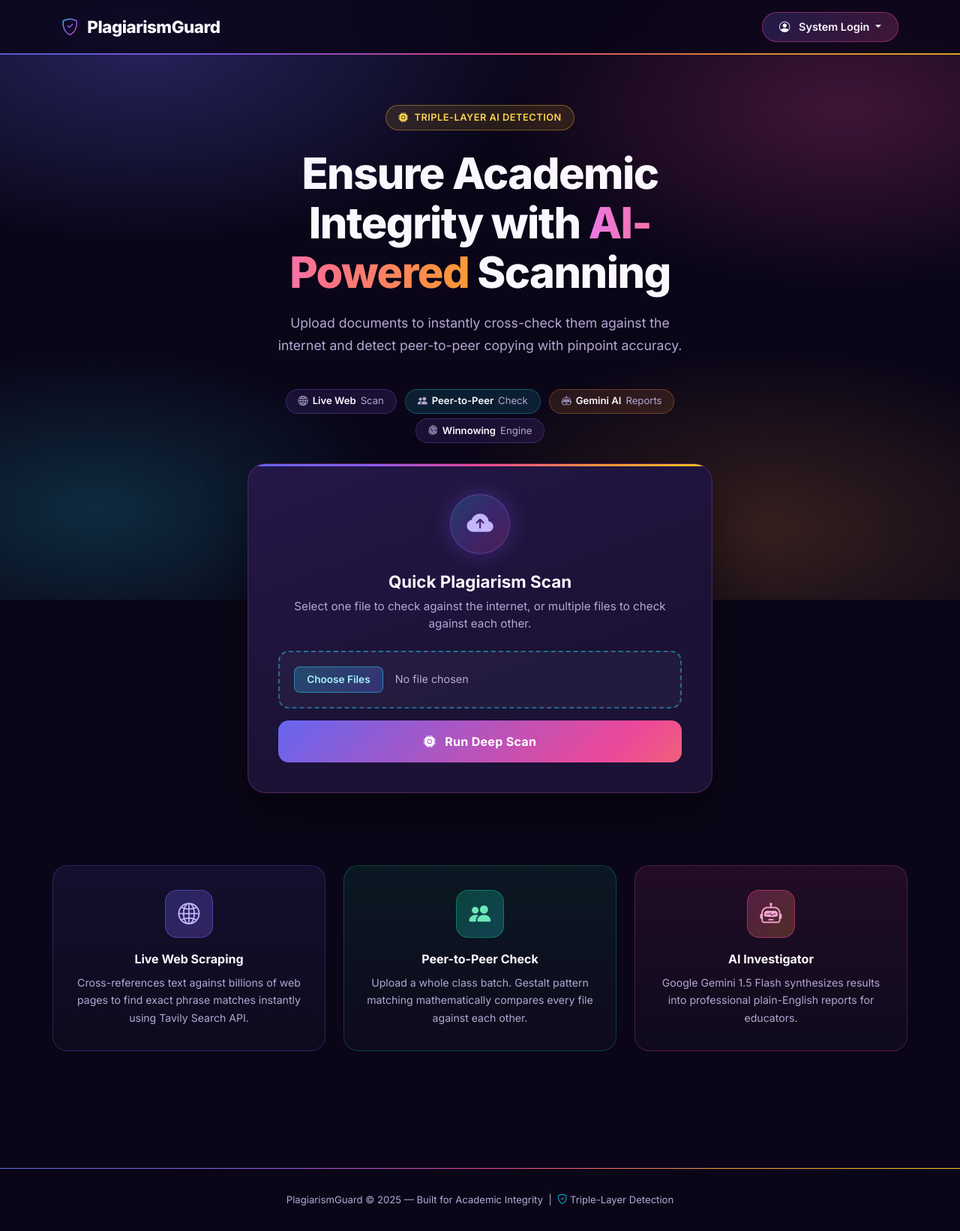
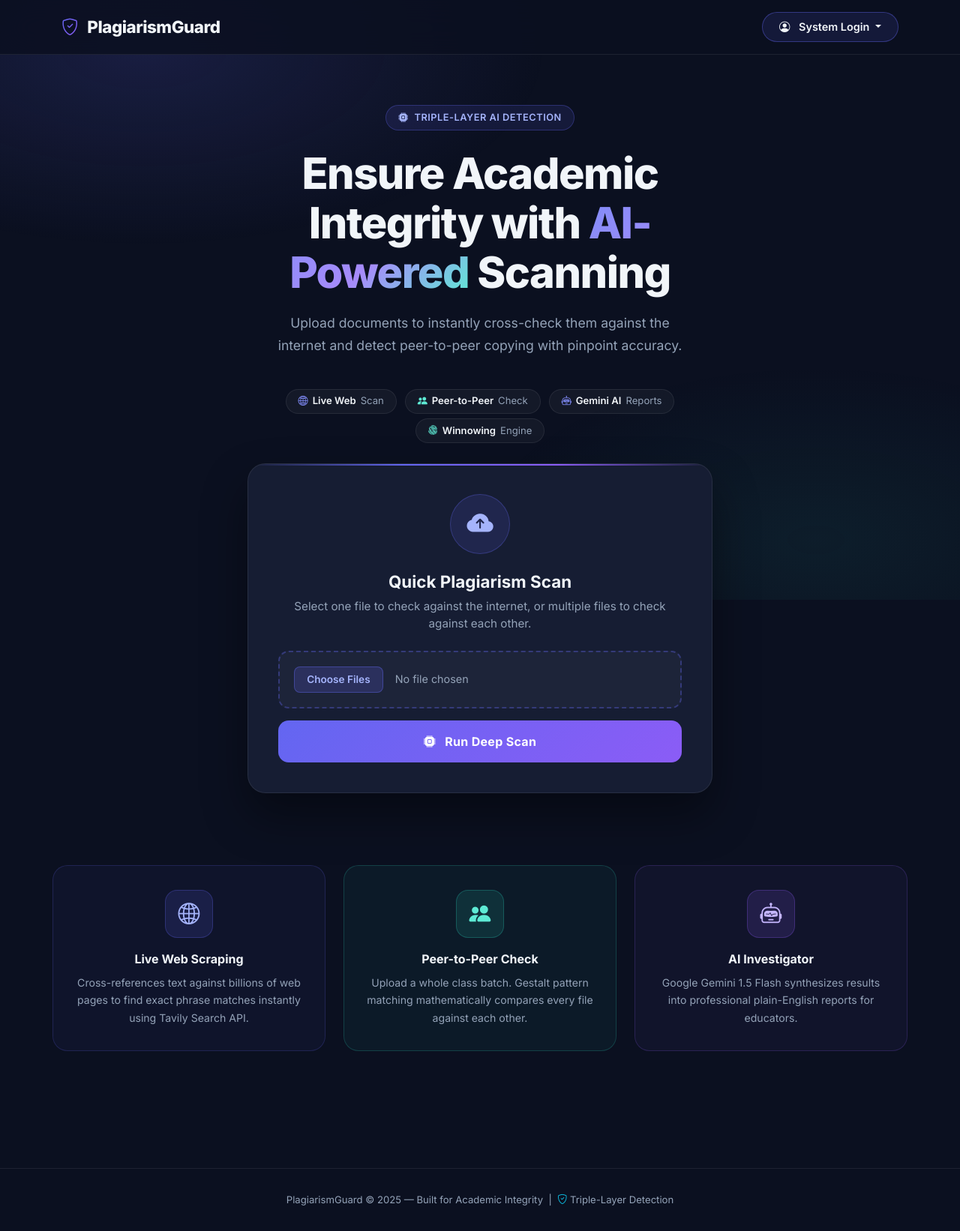
Before and after one commit to Anamikakathait12/Plagiarism_checker, a Flask app: page / in a window 1280 px wide. Shown: the whole page at 75% size. Run offline with Flask 3, Linux system fonts and the light colour scheme; some libraries are stand-ins or nearby versions.

Commit message:
Cool down the CSS

```diff
--- a/app/static/style.css
+++ b/app/static/style.css
@@ -1,32 +1,25 @@
-/* ─── PlagiarismGuard — Colorful CSS ─── */
+/* ─── PlagiarismGuard — Toned-down color CSS ─── */
 
 @import url('https://fonts.googleapis.com/css2?family=Inter:wght@300;400;500;600;700;800&display=swap');
 
 :root {
-  --bg-primary:   #0a0618;
-  --bg-secondary: #120a2a;
-  --bg-card:      #1b1236;
+  --bg-primary:   #0b1020;
+  --bg-secondary: #111830;
+  --bg-card:      #161d33;
 
+  --indigo:  #6366f1;
   --violet:  #8b5cf6;
-  --indigo:  #6366f1;
-  --pink:    #ec4899;
-  --orange:  #fb923c;
-  --amber:   #fbbf24;
-  --teal:    #14b8a6;
-  --cyan:    #22d3ee;
-  --green:   #34d399;
+  --teal:    #2dd4bf;
+  --amber:   #f59e0b;
 
   --accent:       var(--indigo);
-  --accent-2:     var(--pink);
-  --accent-glow:  rgba(236,72,153,0.38);
-  --danger:       #f43f5e;
+  --accent-2:     var(--violet);
+  --accent-glow:  rgba(99,102,241,0.30);
+  --danger:       #ef4444;
   --success:      #10b981;
-  --text-primary: #fbf7ff;
-  --text-muted:   #b4a8d4;
-  --border:       rgba(255,255,255,0.09);
-
-  --rainbow: linear-gradient(90deg, #6366f1, #8b5cf6, #ec4899, #fb923c, #fbbf24);
-  --brand:   linear-gradient(135deg, #6366f1 0%, #ec4899 55%, #fb923c 100%);
+  --text-primary: #f1f5f9;
+  --text-muted:   #94a3b8;
+  --border:       rgba(255,255,255,0.08);
 }
 
 * { box-sizing: border-box; }
@@ -39,23 +32,21 @@ body {
   overflow-x: hidden;
 }
 
-/* Colorful mesh background */
+/* Soft background glow: indigo top-left, a faint teal bottom-right */
 body::before {
   content: '';
   position: fixed;
   inset: 0;
   background:
-    radial-gradient(ellipse 70% 55% at 15% 8%,  rgba(99,102,241,0.30) 0%, transparent 60%),
-    radial-gradient(ellipse 60% 50% at 88% 18%, rgba(236,72,153,0.24) 0%, transparent 60%),
-    radial-gradient(ellipse 60% 50% at 80% 88%, rgba(251,146,60,0.18) 0%, transparent 60%),
-    radial-gradient(ellipse 55% 45% at 10% 85%, rgba(34,211,238,0.18) 0%, transparent 60%);
+    radial-gradient(ellipse 70% 55% at 15% 8%,  rgba(99,102,241,0.16) 0%, transparent 60%),
+    radial-gradient(ellipse 55% 45% at 85% 90%, rgba(45,212,191,0.07) 0%, transparent 65%);
   pointer-events: none;
   z-index: 0;
 }
 
 /* ── NAVBAR ── */
 .navbar-glass {
-  background: rgba(10, 6, 24, 0.80);
+  background: rgba(11, 16, 32, 0.85);
   backdrop-filter: blur(20px);
   -webkit-backdrop-filter: blur(20px);
   border-bottom: 1px solid var(--border);
@@ -63,15 +54,6 @@ body::before {
   top: 0; left: 0; right: 0;
   z-index: 1000;
   padding: 1rem 0;
-}
-
-.navbar-glass::after {
-  content: '';
-  position: absolute;
-  left: 0; right: 0; bottom: -1px;
-  height: 2px;
-  background: var(--rainbow);
-  opacity: 0.85;
 }
 
 .navbar-brand {
@@ -83,7 +65,7 @@ body::before {
 }
 
 .navbar-brand .shield-icon {
-  background: linear-gradient(135deg, var(--cyan), var(--violet), var(--pink));
+  background: linear-gradient(135deg, var(--indigo), var(--violet));
   -webkit-background-clip: text;
   -webkit-text-fill-color: transparent;
   background-clip: text;
@@ -91,22 +73,21 @@ body::before {
 }
 
 .auth-btn {
-  background: linear-gradient(135deg, rgba(99,102,241,0.22), rgba(236,72,153,0.22));
-  border: 1px solid rgba(236,72,153,0.45);
+  background: rgba(99,102,241,0.12);
+  border: 1px solid rgba(99,102,241,0.4);
   color: var(--text-primary);
   font-weight: 600;
   font-size: 0.9rem;
   padding: 0.5rem 1.4rem;
   border-radius: 50px;
-  transition: all 0.3s ease;
+  transition: all 0.25s ease;
 }
 
 .auth-btn:hover {
-  background: linear-gradient(135deg, var(--indigo), var(--pink));
-  border-color: transparent;
+  background: rgba(99,102,241,0.28);
+  border-color: var(--indigo);
   color: white;
-  box-shadow: 0 0 24px var(--accent-glow);
-  transform: translateY(-1px);
+  box-shadow: 0 0 18px var(--accent-glow);
 }
 
 /* ── HERO ── */
@@ -121,9 +102,9 @@ body::before {
   display: inline-flex;
   align-items: center;
   gap: 8px;
-  background: rgba(251,191,36,0.12);
-  border: 1px solid rgba(251,191,36,0.4);
-  color: #fcd34d;
+  background: rgba(99,102,241,0.12);
+  border: 1px solid rgba(99,102,241,0.3);
+  color: #a5b4fc;
   font-size: 0.8rem;
   font-weight: 600;
   padding: 0.4rem 1rem;
@@ -143,12 +124,10 @@ body::before {
 }
 
 .hero-title .gradient-text {
-  background: linear-gradient(90deg, #818cf8, #e879f9, #fb7185, #fb923c, #fbbf24, #818cf8);
-  background-size: 250% 100%;
+  background: linear-gradient(135deg, #818cf8 0%, #a78bfa 55%, #5eead4 100%);
   -webkit-background-clip: text;
   -webkit-text-fill-color: transparent;
   background-clip: text;
-  animation: shimmer 8s linear infinite;
 }
 
 .hero-sub {
@@ -162,11 +141,11 @@ body::before {
 
 /* ── UPLOAD CARD ── */
 .upload-card {
-  background: linear-gradient(160deg, #241748 0%, var(--bg-card) 60%);
-  border: 1px solid rgba(236,72,153,0.22);
+  background: var(--bg-card);
+  border: 1px solid var(--border);
   border-radius: 24px;
   padding: 2.5rem;
-  box-shadow: 0 30px 60px rgba(0,0,0,0.45), 0 0 0 1px rgba(255,255,255,0.03) inset;
+  box-shadow: 0 30px 60px rgba(0,0,0,0.4);
   position: relative;
   overflow: hidden;
   transition: transform 0.3s ease, box-shadow 0.3s ease;
@@ -176,27 +155,26 @@ body::before {
   content: '';
   position: absolute;
   top: 0; left: 0; right: 0;
-  height: 3px;
-  background: var(--rainbow);
+  height: 2px;
+  background: linear-gradient(90deg, transparent, var(--indigo), var(--violet), transparent);
 }
 
 .upload-card:hover {
-  transform: translateY(-4px);
-  box-shadow: 0 40px 80px rgba(0,0,0,0.5), 0 0 50px var(--accent-glow);
+  transform: translateY(-3px);
+  box-shadow: 0 40px 80px rgba(0,0,0,0.5), 0 0 36px var(--accent-glow);
 }
 
 .upload-icon-wrap {
   width: 80px; height: 80px;
-  background: linear-gradient(135deg, rgba(34,211,238,0.22), rgba(139,92,246,0.25), rgba(236,72,153,0.22));
-  border: 1px solid rgba(139,92,246,0.4);
+  background: rgba(99,102,241,0.14);
+  border: 1px solid rgba(99,102,241,0.3);
   border-radius: 50%;
   display: flex;
   align-items: center;
   justify-content: center;
   margin: 0 auto 1.5rem;
   font-size: 2.2rem;
-  color: #c4b5fd;
-  box-shadow: 0 0 30px rgba(139,92,246,0.3);
+  color: #a5b4fc;
 }
 
 .upload-card h3 {
@@ -213,17 +191,17 @@ body::before {
 
 /* File input */
 .file-input-wrapper {
-  background: rgba(255,255,255,0.04);
-  border: 2px dashed rgba(34,211,238,0.45);
+  background: rgba(255,255,255,0.03);
+  border: 2px dashed rgba(99,102,241,0.35);
   border-radius: 14px;
   padding: 1.2rem;
-  transition: all 0.3s ease;
+  transition: all 0.25s ease;
   cursor: pointer;
 }
 
 .file-input-wrapper:hover {
-  border-color: var(--pink);
-  background: rgba(236,72,153,0.08);
+  border-color: var(--teal);
+  background: rgba(45,212,191,0.05);
 }
 
 .file-input-wrapper input[type="file"] {
@@ -235,9 +213,9 @@ body::before {
 }
 
 .file-input-wrapper input[type="file"]::file-selector-button {
-  background: linear-gradient(135deg, rgba(34,211,238,0.25), rgba(99,102,241,0.3));
-  border: 1px solid rgba(34,211,238,0.5);
-  color: #a5f3fc;
+  background: rgba(99,102,241,0.2);
+  border: 1px solid rgba(99,102,241,0.4);
+  color: #a5b4fc;
   padding: 0.4rem 1rem;
   border-radius: 8px;
   font-weight: 600;
@@ -248,47 +226,32 @@ body::before {
 }
 
 .file-input-wrapper input[type="file"]::file-selector-button:hover {
-  background: linear-gradient(135deg, rgba(34,211,238,0.45), rgba(99,102,241,0.5));
+  background: rgba(99,102,241,0.35);
 }
 
 /* ── SCAN BUTTON ── */
 .btn-gradient {
-  background: linear-gradient(135deg, #6366f1 0%, #ec4899 60%, #fb923c 100%);
-  background-size: 140% 140%;
-  background-position: 0% 50%;
+  background: linear-gradient(135deg, var(--indigo) 0%, var(--violet) 100%);
   color: white;
   border: none;
   font-weight: 700;
   font-size: 1rem;
   border-radius: 14px;
   padding: 0.9rem 2rem;
-  transition: all 0.3s ease;
-  position: relative;
-  overflow: hidden;
+  transition: all 0.25s ease;
   letter-spacing: 0.3px;
-}
-
-.btn-gradient::after {
-  content: '';
-  position: absolute;
-  inset: 0;
-  background: linear-gradient(135deg, rgba(255,255,255,0.22), transparent);
-  opacity: 0;
-  transition: opacity 0.3s;
 }
 
 .btn-gradient:hover {
   transform: translateY(-2px);
-  background-position: 100% 50%;
-  box-shadow: 0 12px 32px rgba(236,72,153,0.5);
+  box-shadow: 0 12px 28px rgba(99,102,241,0.45);
   color: white;
+  filter: brightness(1.08);
 }
-
-.btn-gradient:hover::after { opacity: 1; }
 
 .btn-gradient:focus-visible,
 .auth-btn:focus-visible {
-  outline: 3px solid var(--cyan);
+  outline: 3px solid var(--teal);
   outline-offset: 3px;
 }
 
@@ -301,25 +264,24 @@ body::before {
 
 .feature-card {
   --tint: 99,102,241;
-  background: linear-gradient(180deg, rgba(var(--tint),0.10), rgba(255,255,255,0.02));
-  border: 1px solid rgba(var(--tint),0.28);
+  background: rgba(var(--tint),0.05);
+  border: 1px solid rgba(var(--tint),0.2);
   border-radius: 20px;
   padding: 2rem 1.5rem;
   text-align: center;
-  transition: all 0.3s ease;
+  transition: all 0.25s ease;
   height: 100%;
 }
 
-/* Each card in a row gets its own color */
-.features-row [class*="col"]:nth-child(2) .feature-card { --tint: 16,185,129; }
-.features-row [class*="col"]:nth-child(3) .feature-card { --tint: 236,72,153; }
-.features-row [class*="col"]:nth-child(4) .feature-card { --tint: 251,146,60; }
+.features-row [class*="col"]:nth-child(2) .feature-card { --tint: 45,212,191; }
+.features-row [class*="col"]:nth-child(3) .feature-card { --tint: 139,92,246; }
+.features-row [class*="col"]:nth-child(4) .feature-card { --tint: 245,158,11; }
 
 .feature-card:hover {
-  background: linear-gradient(180deg, rgba(var(--tint),0.20), rgba(255,255,255,0.03));
-  border-color: rgba(var(--tint),0.6);
-  transform: translateY(-4px);
-  box-shadow: 0 20px 40px rgba(0,0,0,0.3), 0 0 30px rgba(var(--tint),0.25);
+  background: rgba(var(--tint),0.09);
+  border-color: rgba(var(--tint),0.4);
+  transform: translateY(-3px);
+  box-shadow: 0 20px 40px rgba(0,0,0,0.3);
 }
 
 .feature-icon-wrap {
@@ -333,27 +295,27 @@ body::before {
 }
 
 .feature-icon-wrap.purple {
-  background: linear-gradient(135deg, rgba(99,102,241,0.28), rgba(139,92,246,0.28));
-  border: 1px solid rgba(139,92,246,0.45);
+  background: rgba(99,102,241,0.14);
+  border: 1px solid rgba(99,102,241,0.28);
+  color: #a5b4fc;
+}
+
+.feature-icon-wrap.teal {
+  background: rgba(45,212,191,0.12);
+  border: 1px solid rgba(45,212,191,0.26);
+  color: #5eead4;
+}
+
+.feature-icon-wrap.pink {
+  background: rgba(139,92,246,0.14);
+  border: 1px solid rgba(139,92,246,0.28);
   color: #c4b5fd;
 }
 
-.feature-icon-wrap.teal {
-  background: linear-gradient(135deg, rgba(16,185,129,0.28), rgba(34,211,238,0.25));
-  border: 1px solid rgba(16,185,129,0.45);
-  color: #6ee7b7;
-}
-
-.feature-icon-wrap.pink {
-  background: linear-gradient(135deg, rgba(236,72,153,0.28), rgba(251,146,60,0.25));
-  border: 1px solid rgba(236,72,153,0.45);
-  color: #f9a8d4;
-}
-
 .feature-icon-wrap.orange {
-  background: linear-gradient(135deg, rgba(251,146,60,0.28), rgba(251,191,36,0.25));
-  border: 1px solid rgba(251,146,60,0.45);
-  color: #fdba74;
+  background: rgba(245,158,11,0.12);
+  border: 1px solid rgba(245,158,11,0.26);
+  color: #fcd34d;
 }
 
 .feature-card h5 {
@@ -376,8 +338,6 @@ body::before {
   border-radius: 20px;
   box-shadow: 0 20px 40px rgba(0,0,0,0.3);
   border: 1px solid rgba(255,255,255,0.1);
-  border-top: 5px solid transparent;
-  border-image: var(--rainbow) 1;
   padding: 2rem;
   margin-bottom: 2rem;
   color: #1e293b;
@@ -386,8 +346,8 @@ body::before {
 
 /* ── DROPDOWN ── */
 .dropdown-menu {
-  background: #1a1035;
-  border: 1px solid rgba(236,72,153,0.3);
+  background: #111827;
+  border: 1px solid rgba(255,255,255,0.1);
   border-radius: 14px;
   box-shadow: 0 20px 40px rgba(0,0,0,0.5);
   padding: 0.5rem;
@@ -404,7 +364,7 @@ body::before {
 }
 
 .dropdown-item:hover {
-  background: linear-gradient(135deg, rgba(99,102,241,0.35), rgba(236,72,153,0.35));
+  background: rgba(99,102,241,0.18);
   color: white;
 }
 
@@ -413,24 +373,21 @@ body::before {
   margin: 0.3rem 0;
 }
 
-/* ── PROGRESS BARS ── */
+/* ── PROGRESS BARS ── (Bootstrap bg-success / bg-warning / bg-danger set the colors) */
 .progress {
-  background: rgba(255,255,255,0.12);
+  background: rgba(100,116,139,0.18);
   border-radius: 10px;
 }
 
-.progress-bar { background: var(--rainbow); }
-.progress-bar.bg-success { background: linear-gradient(90deg, #10b981, #34d399); }
-.progress-bar.bg-warning { background: linear-gradient(90deg, #fb923c, #fbbf24); }
-.progress-bar.bg-danger  { background: linear-gradient(90deg, #f43f5e, #ec4899); }
+.progress-bar { background-color: var(--indigo); }
 
 /* ── STATS ROW ── */
 .stat-pill {
   display: inline-flex;
   align-items: center;
   gap: 6px;
-  background: rgba(139,92,246,0.12);
-  border: 1px solid rgba(139,92,246,0.3);
+  background: rgba(255,255,255,0.04);
+  border: 1px solid var(--border);
   border-radius: 50px;
   padding: 0.35rem 1rem;
   font-size: 0.82rem;
@@ -438,8 +395,8 @@ body::before {
   margin: 0.2rem;
 }
 
-.stat-pill:nth-child(3n+2) { background: rgba(34,211,238,0.12); border-color: rgba(34,211,238,0.3); }
-.stat-pill:nth-child(3n+3) { background: rgba(251,146,60,0.12); border-color: rgba(251,146,60,0.3); }
+.stat-pill i { color: #818cf8; }
+.stat-pill:nth-child(even) i { color: #5eead4; }
 
 .stat-pill span { color: var(--text-primary); font-weight: 600; }
 
@@ -449,27 +406,22 @@ body::before {
   padding: 2rem 0;
   color: var(--text-muted);
   font-size: 0.82rem;
-  border-top: 1px solid transparent;
-  border-image: var(--rainbow) 1;
+  border-top: 1px solid var(--border);
   margin-top: 4rem;
   position: relative;
   z-index: 1;
 }
 
 /* ── SCROLLBAR ── */
-::-webkit-scrollbar { width: 8px; }
+::-webkit-scrollbar { width: 6px; }
 ::-webkit-scrollbar-track { background: var(--bg-primary); }
-::-webkit-scrollbar-thumb { background: linear-gradient(var(--indigo), var(--pink)); border-radius: 4px; }
-::-webkit-scrollbar-thumb:hover { background: linear-gradient(var(--pink), var(--orange)); }
+::-webkit-scrollbar-thumb { background: rgba(99,102,241,0.4); border-radius: 3px; }
+::-webkit-scrollbar-thumb:hover { background: var(--indigo); }
 
 /* ── ANIMATIONS ── */
 @keyframes fadeUp {
   from { opacity: 0; transform: translateY(20px); }
   to   { opacity: 1; transform: translateY(0); }
-}
-
-@keyframes shimmer {
-  to { background-position: 250% 0; }
 }
 
 .hero-section > * { animation: fadeUp 0.6s ease forwards; }
@@ -479,8 +431,7 @@ body::before {
 .upload-card      { animation-delay: 0.4s; }
 
 @media (prefers-reduced-motion: reduce) {
-  .hero-section > *,
-  .hero-title .gradient-text { animation: none; }
+  .hero-section > * { animation: none; }
 }
 
 /* ── RESPONSIVE ── */
```
